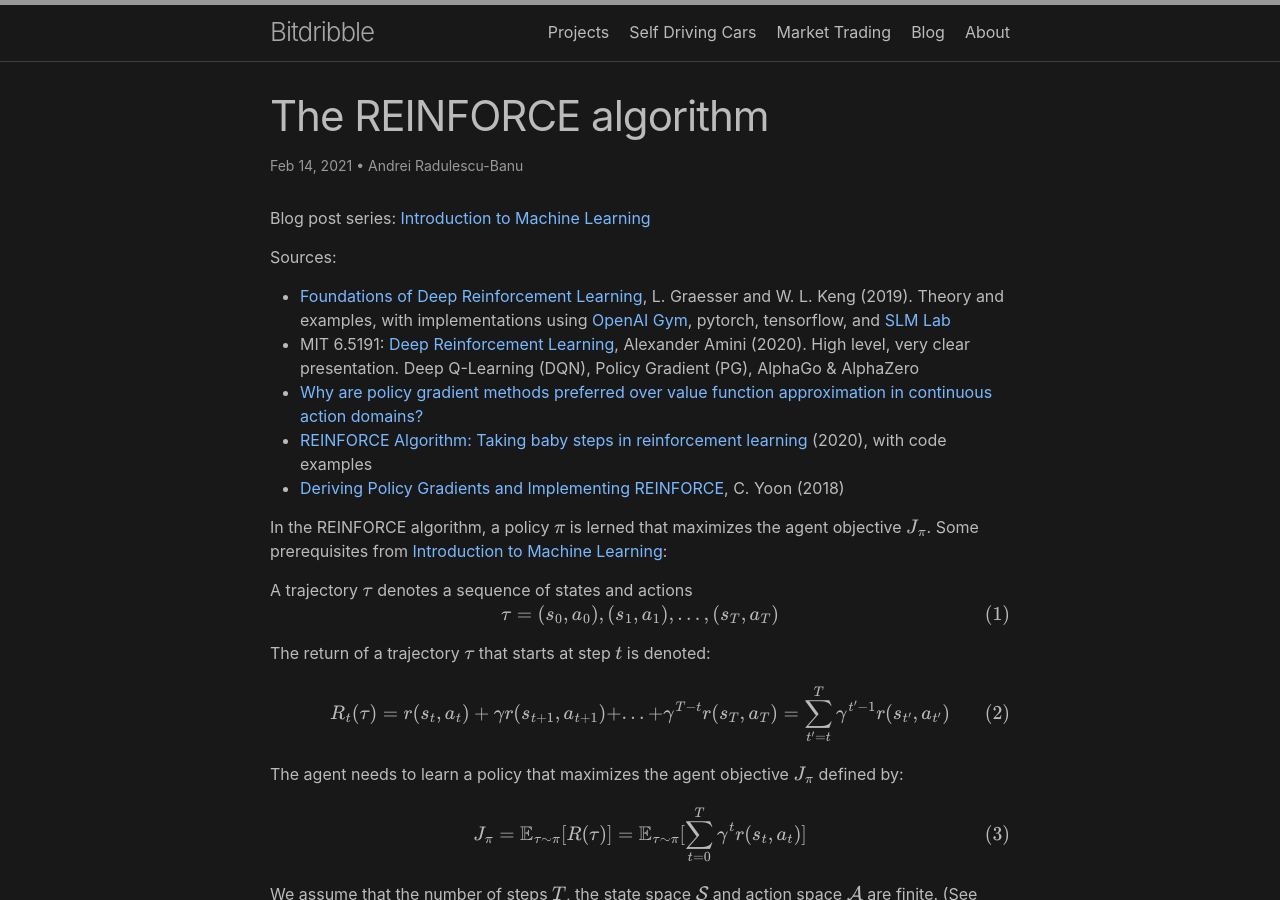
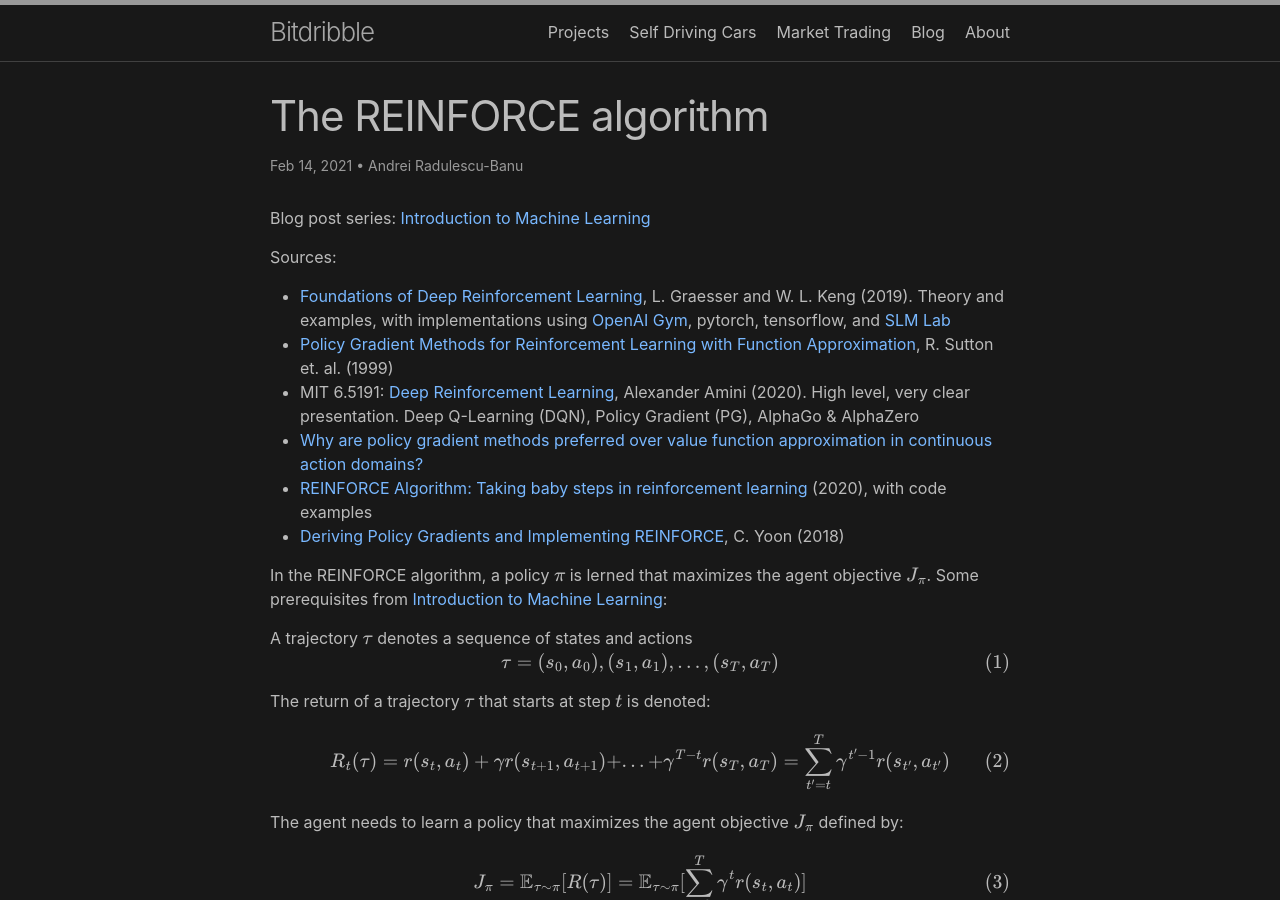
Before and after one commit to analytiq-hub/sigagent.github.io, a Jekyll site: the page built from machine_learning/_posts/2021-02-14-reinforce.md, in a window 1280 px wide and 900 px high. Built offline with Jekyll 4.4.1, drawn with Linux system fonts in a browser that asks for light colours; formulas are drawn with MathJax 3; a script that is not in the unit is left out.

Commit message:
*** empty log message ***

```diff
--- a/machine_learning/_posts/2021-02-14-reinforce.md
+++ b/machine_learning/_posts/2021-02-14-reinforce.md
@@ -10,6 +10,7 @@ Blog post series: [Introduction to Machine Learning](https://bitdribble.github.i
 
 Sources:
 * [Foundations of Deep Reinforcement Learning](https://www.amazon.com/Deep-Reinforcement-Learning-Python-Hands/dp/0135172381), L. Graesser and W. L. Keng (2019). Theory and examples, with implementations using [OpenAI Gym](https://gym.openai.com/), pytorch, tensorflow, and [SLM Lab](https://github.com/andrei-radulescu-banu/SLM-Lab)
+* [Policy Gradient Methods for Reinforcement Learning with Function Approximation](https://papers.nips.cc/paper/1999/file/464d828b85b0bed98e80ade0a5c43b0f-Paper.pdf), R. Sutton et. al. (1999)
 * MIT 6.5191: [Deep Reinforcement Learning](https://www.youtube.com/watch?v=i6Mi2_QM3rA), Alexander Amini (2020). High level, very clear presentation. Deep Q-Learning (DQN), Policy Gradient (PG), AlphaGo & AlphaZero
 * [Why are policy gradient methods preferred over value function approximation in continuous action domains?](https://datascience.stackexchange.com/questions/25209/why-are-policy-gradient-methods-preferred-over-value-function-approximation-in-c/25212#25212)
 * [REINFORCE Algorithm: Taking baby steps in reinforcement learning](https://www.analyticsvidhya.com/blog/2020/11/reinforce-algorithm-taking-baby-steps-in-reinforcement-learning/) (2020), with code examples
```
